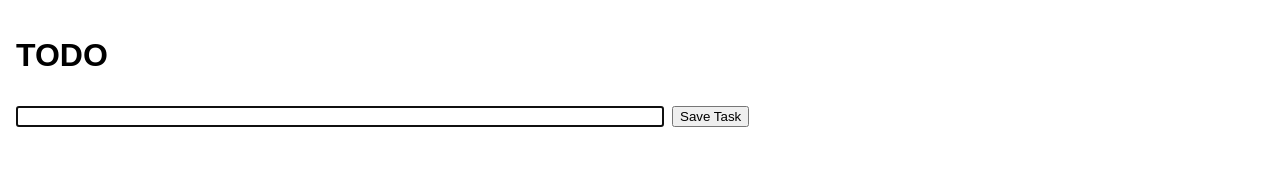
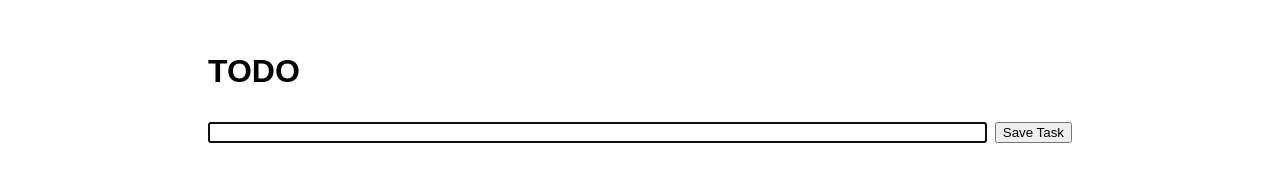
Before and after one commit to jacksoncutler/todo-ts, a website built with Parcel: page src/index.html in a window 1280 px wide. Both pictures are taken after a click on the button "New Task". Built offline with nearby package versions, Linux system fonts and the light colour scheme.

Commit message:
Update list width styling

```diff
--- a/src/styles.css
+++ b/src/styles.css
@@ -9,7 +9,14 @@ ul {
 }
 
 main {
-  padding: 1rem;
+  padding-block: 2rem;
+  padding-inline: 1.5rem;
+}
+
+@media (min-width: 600px) {
+  main {
+    padding-inline: calc(20% - 3rem);
+  }
 }
 
 .container {
@@ -19,16 +26,22 @@ main {
   gap: 1rem;
 }
 .container > button {
-    width: max-content;
+  width: max-content;
 }
 
 .todo-item,
 .todo-form {
   display: flex;
   flex-direction: row;
+  align-items: center;
   gap: 0.5rem;
 }
 
+.todo-item > p,
 .todo-form > input {
-  width: clamp(24rem, calc(5rem + 50%), 40rem);
+  width: 100%;
 }
+
+.todo-form > button {
+  flex-shrink: 0;
+}
```
